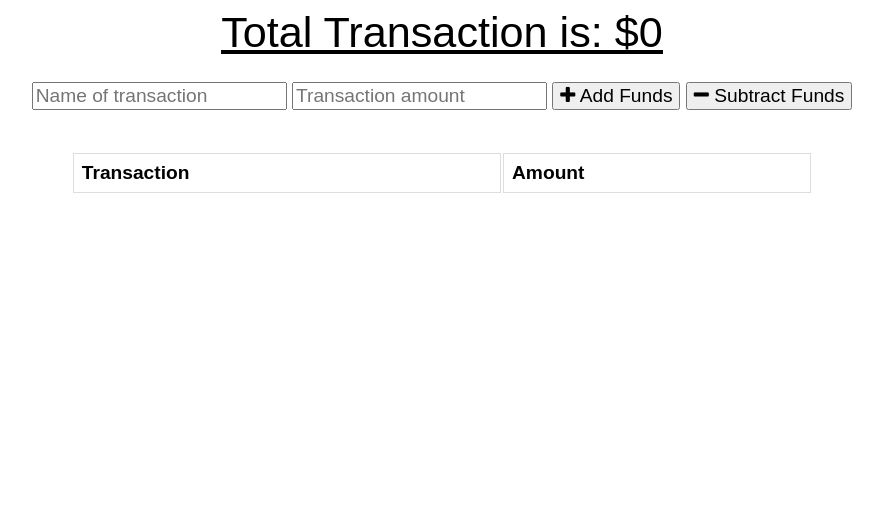
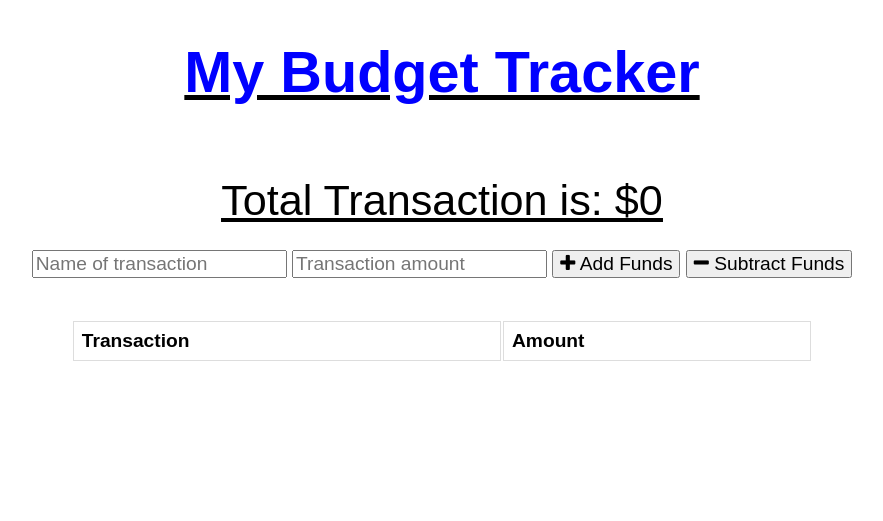
Before and after one commit to TylerSilverman/ProgressiveBudget, a website: page public/index.html in a window 1280 px wide. Shown: the whole page, without its empty margins (198-1081 px from the left). Drawn offline with nearby package versions, Linux system fonts and the light colour scheme; no server answers.

Commit message:
edited style in index and edited db file

```diff
--- a/public/index.html
+++ b/public/index.html
@@ -11,11 +11,13 @@
   <link rel="stylesheet" href="styles.css">
   <link rel="manifest" href="manifest.webmanifest" />
 
-  <title>Budget Tracker</title>
+  <title>My Budget Tracker</title>
 </head>
 <body>
   <div class="wrapper">
     <div class="total">
+      <h1 style="color:blue">My Budget Tracker</h1>
+      <br>
       <div class="total">Total Transaction is: $<span id="total">0</span></div>
     </div>
 
```
Also changed, not shown: public/db.js (+3 -6 lines).
